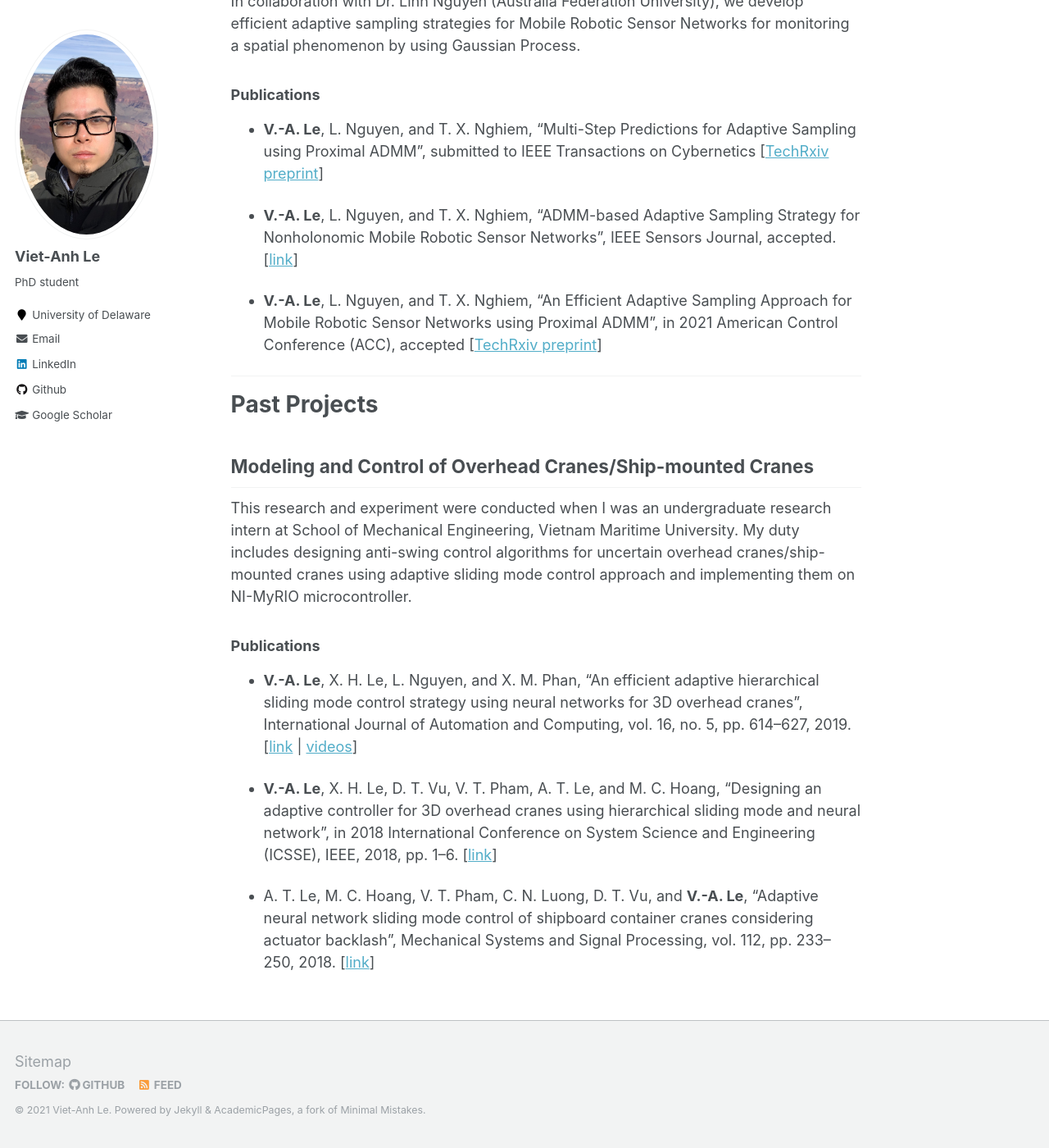
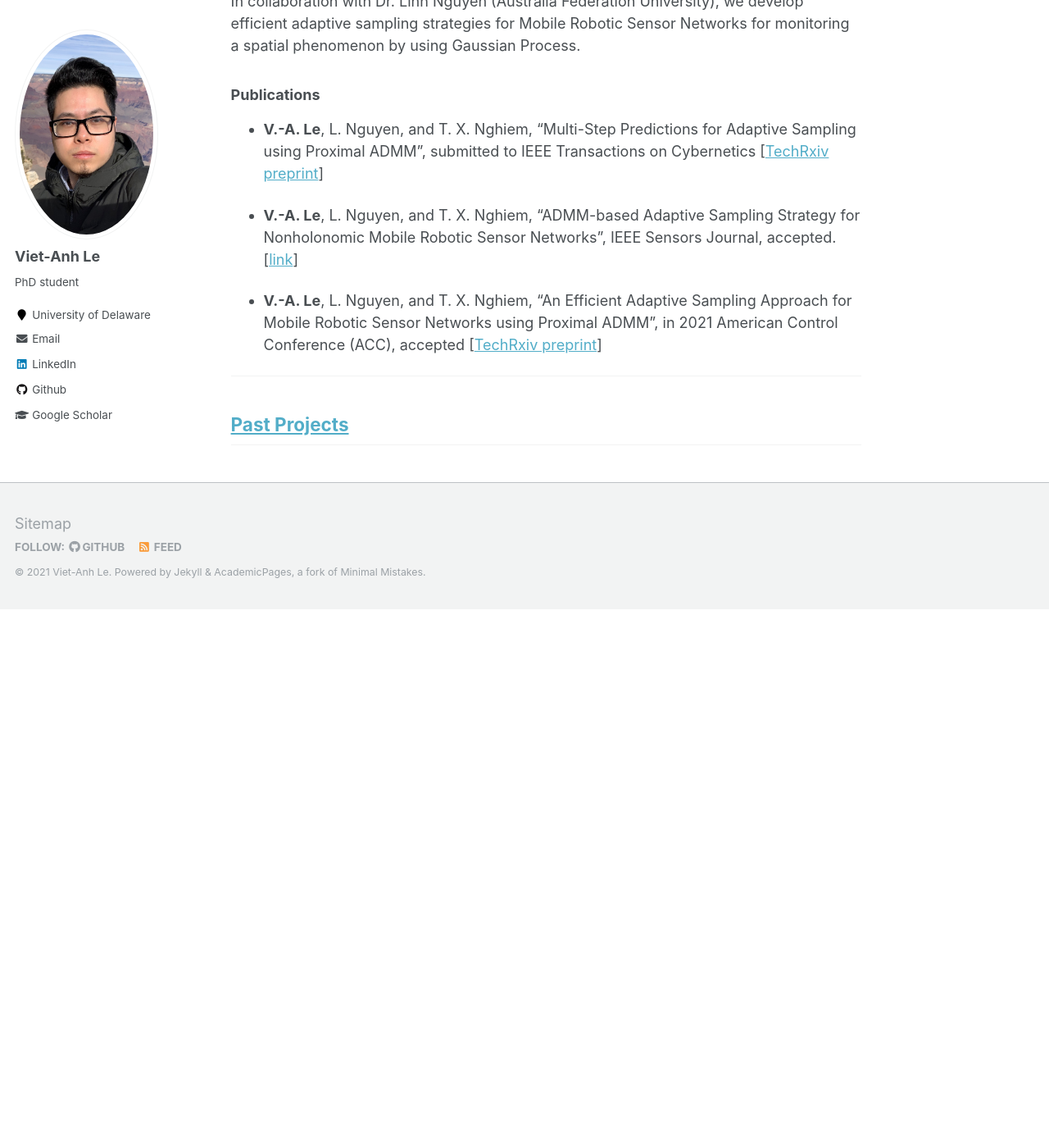
Before and after one commit to vietanhle0101/vietanhle0101.github.io, a Jekyll site: the page built from _pages/projects.md, in a window 1280 px wide and 1400 px high, scrolled down 1248 px. Shown: the whole window at 82% size. Built offline with Jekyll 4.4.1, drawn with Linux system fonts in a browser that asks for light colours; after the commit the page ends 1991 px from its top, so only the background shows below that.

Commit message:
update research

```diff
--- a/_pages/projects.md
+++ b/_pages/projects.md
@@ -35,18 +35,4 @@ In collaboration with Dr. Linh Nguyen (Australia Federation University), we deve
 
 <hr />
 
-# Past Projects
-
-<!-- This temporary [poster](../files/MRSN_poster.pdf) may be helpful to get the overall idea. -->
-
-## Modeling and Control of Overhead Cranes/Ship-mounted Cranes
-
-This research and experiment were conducted when I was an undergraduate research intern at School of Mechanical Engineering, Vietnam Maritime University. My duty includes designing anti-swing control algorithms for uncertain overhead cranes/ship-mounted cranes using adaptive sliding mode control approach and implementing them on NI-MyRIO microcontroller.
-
-### Publications
-
-* **V.-A. Le**, X. H. Le, L. Nguyen, and X. M. Phan, “An efficient adaptive hierarchical sliding mode control strategy using neural networks for 3D overhead cranes”, International Journal of Automation and Computing, vol. 16, no. 5, pp. 614–627, 2019. [[link](https://www.sciencedirect.com/science/article/abs/pii/S0888327018302322) \| [videos](https://www.youtube.com/playlist?list=PLctBt518bw6C32VeKsu93DWxS4S5cg6Tf)]
-
-* **V.-A. Le**, X. H. Le, D. T. Vu, V. T. Pham, A. T. Le, and M. C. Hoang, “Designing an adaptive controller for 3D overhead cranes using hierarchical sliding mode and neural network”, in 2018 International Conference on System Science and Engineering (ICSSE), IEEE, 2018, pp. 1–6. [[link](https://ieeexplore.ieee.org/abstract/document/8520162)]
-
-* A. T. Le, M. C. Hoang, V. T. Pham, C. N. Luong, D. T. Vu, and **V.-A. Le**, “Adaptive neural network sliding mode control of shipboard container cranes considering actuator backlash”, Mechanical Systems and Signal Processing, vol. 112, pp. 233–250, 2018. [[link](https://link.springer.com/article/10.1007/s11633-019-1174-y)]
+## [Past Projects](https://vietanhle0101.github.io/past_projects/)
```
Also changed, not shown: _pages/past_projects.md (added, +20 -0 lines), 1 other file.
